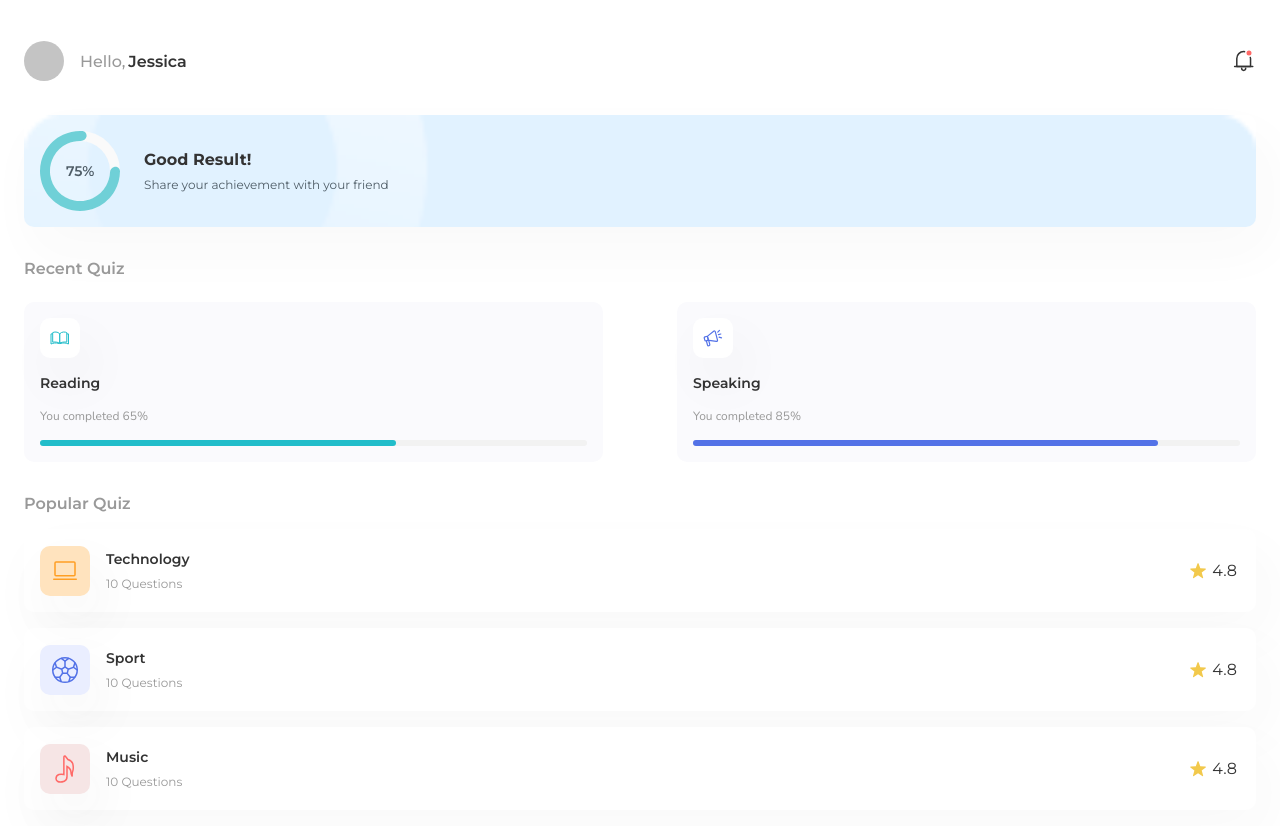
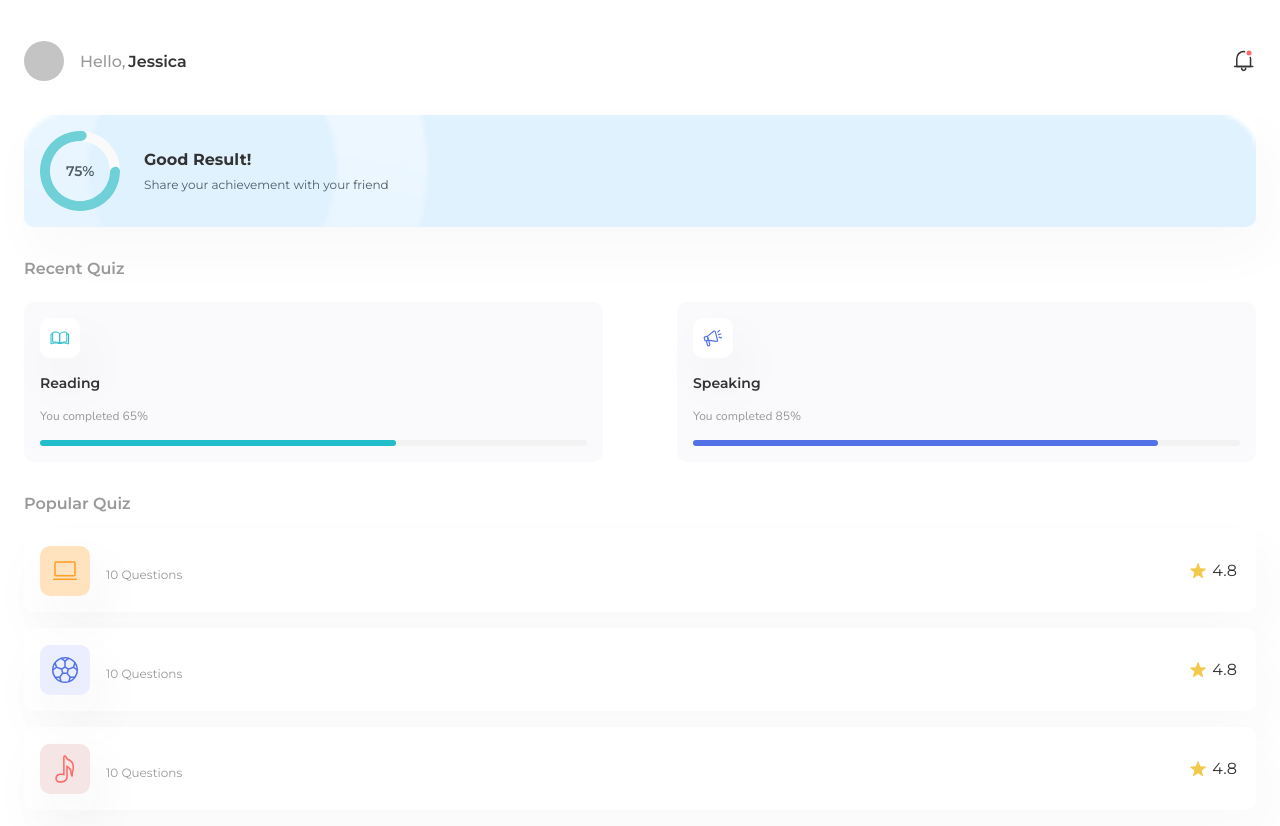
Before and after one commit to ecioferraz/quiz-modern-app, a React (Vite) app: page / in a window 1280 px wide. Built offline with nearby package versions, Linux system fonts and the light colour scheme.

Commit message:
refactor: PopularQuiz

```diff
--- a/src/templates/PopularQuiz/index.tsx
+++ b/src/templates/PopularQuiz/index.tsx
@@ -1,4 +1,3 @@
-import SvgCard from '../../components/SvgCard';
 import TextCard from '../../components/TextCard';
 import CategoryCard from '../CategoryCard';
 import CategoryCardProps from '../CategoryCard/CategoryCard.props';
@@ -8,31 +7,35 @@ export default function PopularQuiz() {
   const popularQuizCards: CategoryCardProps[] = [
     {
       background: '#FFE3BE',
-      category: 'Technology',
+      description: '10 Questions',
       iconSrc: 'assets/icons/desktop.svg',
+      title: 'Technology',
     },
     {
       background: '#EAEEFF',
-      category: 'Sport',
+      description: '10 Questions',
       iconSrc: 'assets/icons/ball.svg',
+      title: 'Sport',
     },
     {
       background: '#F6E5E5',
-      category: 'Music',
+      description: '10 Questions',
       iconSrc: 'assets/icons/music.svg',
+      title: 'Music',
     },
   ];
 
   return (
     <Styled.Container>
       <TextCard size="small">Popular Quiz</TextCard>
-      {popularQuizCards.map(({ background, category, iconSrc }) => (
+      {popularQuizCards.map(({ background, description, iconSrc, title }) => (
         <CategoryCard
           background={background}
-          category={category}
+          description={description}
           iconSrc={iconSrc}
-          key={category}
+          key={title}
           rating
+          title={title}
         />
       ))}
     </Styled.Container>
```
Also changed, not shown: 1 other file (tests, documents, lock files or other folders).
